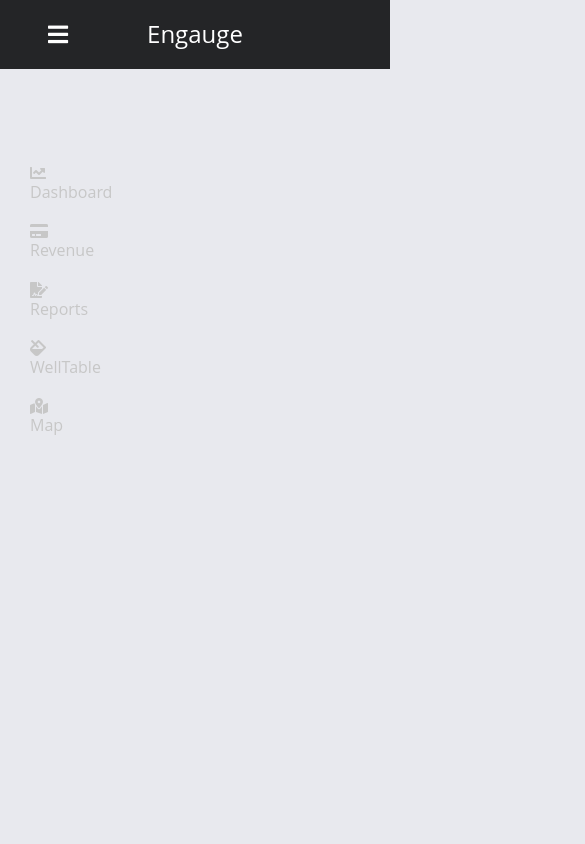
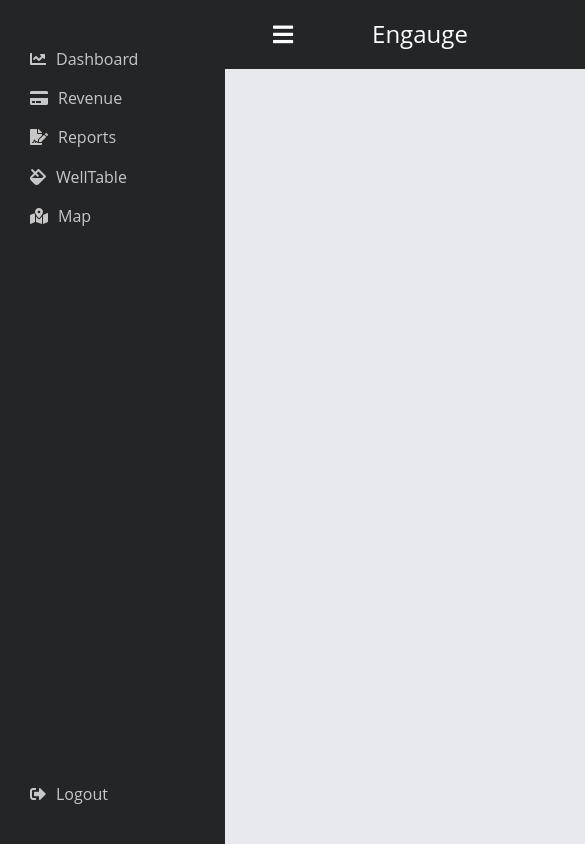
Before and after one commit to Dgarza0413/engauge, a React (Create React App) app in the folder client/: page /w2 in a window 390 px wide. Shown: the top 844 px of the page, 585 px wide, since content can reach past the window. Built offline with nearby package versions, Linux system fonts and the light colour scheme.

Commit message:
fixed mobile view; need to fix overflow

```diff
--- a/client/src/components/Drawer/index.js
+++ b/client/src/components/Drawer/index.js
@@ -24,86 +24,103 @@ const links = [
 
 class Drawer extends React.Component {
     state = {
-        toggle: false
+        toggle: false,
+        display: {
+            left: "drawer-container slide-left",
+            active: "menu nav-active",
+            hide: "links hide"
+        }
     }
 
     componentDidMount() {
         this.setState({ toggle: false });
-        console.log(this.state.toggle);
         this.handleToggle();
     }
 
     handleToggle = () => {
         if (this.state.toggle === false) {
-            this.setState({ toggle: true });
+            this.setState({
+                toggle: true,
+                display: {
+                    left: "drawer-container slide-left",
+                    active: "menu nav-active",
+                    hide: "links"
+                }
+            });
         } else {
-            console.log("closed");
-            this.setState({ toggle: false });
+            this.setState({
+                toggle: false,
+                display: {
+                    left: "drawer-container",
+                    active: "menu",
+                    hide: "links hide"
+                }
+            });
         }
     }
 
-    displayOpen = () => {
-        return (
-            <div>
-                <div className="drawer-container slide-left">
-                    <i class="fas fa-bars toggle" onClick={() => this.handleToggle()}></i>
-                    <div className="navbar">
-                        <h4>Engauge</h4>
-                    </div>
-                </div>
-                <div className="menu nav-active">
-                    <div className="links">
-                        {links.map((text, index) => (
-                            <Link to={"/" + text.name.toLowerCase()} key={index}>
-                                <h6><i className={text.icon}></i>{text.name}</h6>
-                            </Link>
-                        ))}
-                        <Link to="/logout">
-                            <h6 className="logout"><i className="fas fa-sign-out-alt"></i>Logout</h6>
-                        </Link>
-                    </div>
-                </div>
-            </div>
-        );
-    }
+    // displayOpen = () => {
+    //     return (
+    //         <div>
+    //             <div className="drawer-container slide-left">
+    //                 <i class="fas fa-bars toggle" onClick={() => this.handleToggle()}></i>
+    //                 <div className="navbar">
+    //                     <h4>Engauge</h4>
+    //                 </div>
+    //             </div>
+    //             <div className="menu nav-active">
+    //                 <div className="links">
+    //                     {links.map((text, index) => (
+    //                         <Link to={"/" + text.name.toLowerCase()} key={index}>
+    //                             <h6><i className={text.icon}></i>{text.name}</h6>
+    //                         </Link>
+    //                     ))}
+    //                     <Link to="/logout">
+    //                         <h6 className="logout"><i className="fas fa-sign-out-alt"></i>Logout</h6>
+    //                     </Link>
+    //                 </div>
+    //             </div>
+    //         </div>
+    //     );
+    // }
 
-    displayClosed = () => {
-        return (
-            <div>
-                <div className="drawer-container">
-                    <i class="fas fa-bars toggle" onClick={() => this.handleToggle()}></i>
-                    <div className="navbar">
-                        <h4>Engauge</h4>
-                    </div>
-                </div>
-                <div className="menu">
-                    <div className="links hide">
-                        {links.map((text, index) => (
-                            <Link to={"/" + text.name.toLowerCase()} key={index}>
-                                <h6><i className={text.icon}></i>{text.name}</h6>
-                            </Link>
-                        ))}
-                        <Link to="/logout">
-                            <h6 className="logout"><i className="fas fa-sign-out-alt"></i>Logout</h6>
-                        </Link>
-                    </div>
-                </div>
-            </div>
-        );
-    }
+    // displayClosed = () => {
+    //     return (
+    //         <div>
+    //             <div className="drawer-container">
+    //                 <i class="fas fa-bars toggle" onClick={() => this.handleToggle()}></i>
+    //                 <div className="navbar">
+    //                     <h4>Engauge</h4>
+    //                 </div>
+    //             </div>
+    //             <div className="menu">
+    //                 <div className="links hide">
+    //                     {links.map((text, index) => (
+    //                         <Link to={"/" + text.name.toLowerCase()} key={index}>
+    //                             <h6><i className={text.icon}></i>{text.name}</h6>
+    //                         </Link>
+    //                     ))}
+    //                     <Link to="/logout">
+    //                         <h6 className="logout"><i className="fas fa-sign-out-alt"></i>Logout</h6>
+    //                     </Link>
+    //                 </div>
+    //             </div>
+    //         </div>
+    //     );
+    // }
 
     render() {
         return (
                 // (this.state.toggle === false) ? this.displayOpen() : this.displayClosed()
             <div>
-                <div className="drawer-container">
-                    <i class="fas fa-bars toggle" onClick={() => this.handleToggle()}></i>
+                <div className={this.state.display.left}>
                     <div className="navbar">
+                        <i class="fas fa-bars toggle" onClick={() => this.handleToggle()}></i>
                         <h4>Engauge</h4>
                     </div>
                 </div>
-                <div className="menu">
-                    <div className="links">
+                <div className={this.state.display.active}>
+                    <div className={this.state.display.hide}>
                         {links.map((text, index) => (
                             <Link to={"/" + text.name.toLowerCase()} key={index}>
                                 <h6><i className={text.icon}></i>{text.name}</h6>
--- a/client/src/components/Drawer/style.css
+++ b/client/src/components/Drawer/style.css
@@ -18,6 +18,8 @@ a:hover, a:focus {
     height: 100vh;
     display: block;
     z-index: 10000000;
+    width: 100%;
+    position: relative;
 }
 
 .drawer-container {
@@ -124,6 +126,11 @@ a:hover, a:focus {
     }
     .nav-active {
         width: 225px;
+        position: absolute;
+        top: 0;
+    }
+    .links {
+        margin-top: 40px;
     }
     /* .menu {
         width: 100%;
```
